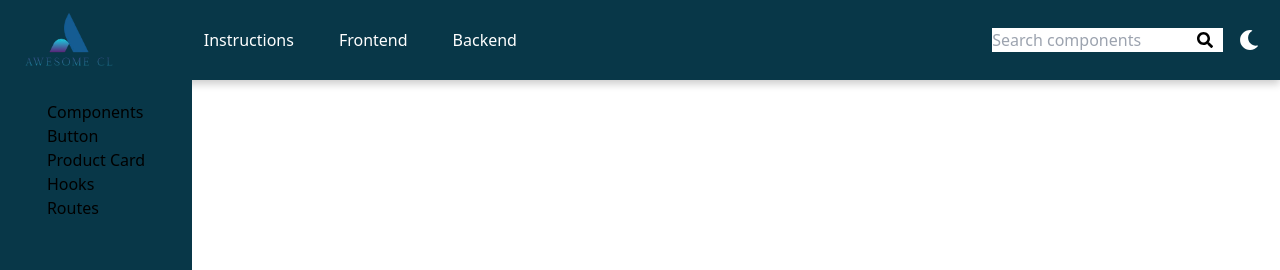
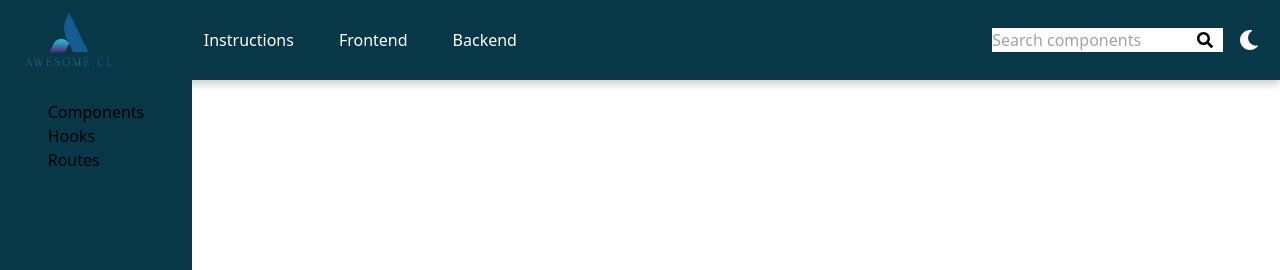
Before and after one commit to Team-Collaborators/Awesome-CL, a React (Vite) app: page /frontend/hooks in a window 1280 px wide. Shown: the top 270 px of the page. Built offline with nearby package versions, Linux system fonts and the light colour scheme.

Commit message:
modify links, add maininstructionslayout

```diff
--- a/public/data/links.js
+++ b/public/data/links.js
@@ -1,48 +1,21 @@
-// // Sidebar links
-// export const sidebarLinks = {
-//   instructions: [{ to: "/frontend/components", label: "Instructions" }],
-//   frontend: [
-//     { to: "/frontend/components", label: "Components" },
-//     { to: "/frontend/hooks", label: "Hooks" },
-//     { to: "/frontend/Routes", label: "Routes" },
-//   ],
-//   backend: [
-//     { to: "/backend/configurations", label: "Configurations" },
-//     { to: "/backend/controllers", label: "Controllers" },
-//     { to: "/backend/middlewares", label: "Middleware" },
-//     { to: "/backend/models", label: "Models" },
-//     { to: "/backend/tests", label: "Tests" },
-//     { to: "/backend/utils", label: "Utils" },
-//     { to: "/backend/envFiles", label: "EnvFiles" },
-//   ],
-// };
-
+// Sidebar links
 export const sidebarLinks = {
-  instructions: [{ to: "/frontend/components", label: "Instructions" }],
+  instructions: [{ path: "/frontend/components", title: "Instructions" }],
   frontend: [
-    {
-      to: "/frontend/components",
-      label: "Components",
-      sublinks: [
-        { to: "/frontend/components/button", label: "Button" },
-        { to: "/frontend/components/product-card", label: "Product Card" },
-        // Add more sublinks as needed
-      ],
-    },
-    { to: "/frontend/hooks", label: "Hooks" },
-    { to: "/frontend/routes", label: "Routes" },
+    { path: "/frontend/components", title: "Components" },
+    { path: "/frontend/hooks", title: "Hooks" },
+    { path: "/frontend/Routes", title: "Routes" },
   ],
   backend: [
-    { to: "/backend/configurations", label: "Configurations" },
-    { to: "/backend/controllers", label: "Controllers" },
-    { to: "/backend/middlewares", label: "Middleware" },
-    { to: "/backend/models", label: "Models" },
-    { to: "/backend/tests", label: "Tests" },
-    { to: "/backend/utils", label: "Utils" },
-    { to: "/backend/envFiles", label: "EnvFiles" },
+    { path: "/backend/configurations", title: "Configurations" },
+    { path: "/backend/controllers", title: "Controllers" },
+    { path: "/backend/middlewares", title: "Middleware" },
+    { path: "/backend/models", title: "Models" },
+    { path: "/backend/tests", title: "Tests" },
+    { path: "/backend/utils", title: "Utils" },
+    { path: "/backend/envFiles", title: "EnvFiles" },
   ],
 };
-
 
 // Navbar links
 export const navbarLinks = [
--- /dev/null
+++ b/src/components/MainInstructionsLayout/MainInstructionsLayout.jsx
@@ -0,0 +1,12 @@
+import React, { useEffect, useState } from "react";
+import { useParams } from "react-router-dom";
+import { RenderCode } from "../RenderCode/RenderCode";
+
+export function MainInstructionsLayout({ data }) {
+  return (
+    <>
+      <h1>Hello, this is the page for instructions & how to get started</h1>
+      <RenderCode code={component.import.code} />
+    </>
+  );
+}
--- a/src/components/Sidebar2/Sidebar2.jsx
+++ b/src/components/Sidebar2/Sidebar2.jsx
@@ -7,48 +7,20 @@ import styles from "./Sidebar2.module.scss";
 
 const Sidebar = ({ links }) => {
   return (
-    // <nav
-    // className={`${styles.sidebar} ${isSidebarOpen ? styles.open : styles.closed}`}
     <nav className={styles.sidebar}>
-      {/* <ul className={styles["sidebar--inner"]}>
+      <ul className={styles["sidebar--inner"]}>
         {links.map((link, index) => {
           return (
             <li key={index} className={styles["sidebar--inner-item"]}>
-              <Link to={link.to} className={styles["sidebar__link"]}>
-                {link.label}
+              <Link to={link.path} className={styles["sidebar__link"]}>
+                {link.title}
               </Link>
-
             </li>
           );
         })}
-      </ul> */}
-      <ul className={styles["sidebar--inner"]}>
-        {links.map((link, index) => (
-          <li key={index} className={styles["sidebar--inner-item"]}>
-            <Link to={link.to} className={styles["sidebar__link"]}>
-              {link.label}
-            </Link>
-            {link.sublinks && link.sublinks.length > 0 && (
-              <ul className={styles["sublinks"]}>
-                {link.sublinks.map((sublink, subIndex) => (
-                  <li
-                    key={subIndex}
-                    className={styles["sidebar--sublink-item"]}
-                  >
-                    <Link
-                      to={sublink.to}
-                      className={styles["sidebar__sublink"]}
-                    >
-                      {sublink.label}
-                    </Link>
-                  </li>
-                ))}
-              </ul>
-            )}
-          </li>
-        ))}
       </ul>
 
+      {/* Playground Button */}
       <Button
         radius="md"
         color="secondary"
--- a/src/components/renderers/RenderPages/RenderPages.jsx
+++ b/src/components/renderers/RenderPages/RenderPages.jsx
@@ -1,23 +1,34 @@
 import React, { useEffect, useState } from "react";
-
-import { Route, Routes } from "react-router-dom";
+// import { Route, Routes } from "react-router-dom";
 import { fetchData } from "../../../hooks/hooks";
 //import { SideBar } from "../../SideBar/Sidebar";
 import { MainBackendLayout } from "../../MainBackendLayout/MainBackendLayout";
 import { MainFrontendLayout } from "../../MainFrontendLayout/MainFrontendLayout";
+import { MainInstructionsLayout } from "../../MainInstructionsLayout/MainInstructionsLayout";
 
 export function RenderPages({ file }) {
   const { data, loading, error } = fetchData(`/data/${file}.json`);
+  const [pageType, setPageType] = useState(null);
+  // const [were, setWere] = useState(true);
 
-  const [were, setWere] = useState(true);
+  // let path = file.split("/");
 
-  let path = file.split("/");
+  // useEffect(() => {
+  //   if (path.length > 0 && path[0] === "backend") {
+  //     setWere(true);
+  //   } else {
+  //     setWere(false);
+  //   }
+  // }, [file]);
 
   useEffect(() => {
-    if (path.length > 0 && path[0] === "backend") {
-      setWere(true);
-    } else {
-      setWere(false);
+    const path = file.split("/");
+    if (path[0] === "backend") {
+      setPageType("backend");
+    } else if (path[0] === "frontend") {
+      setPageType("frontend");
+    } else if (path[0] === "instructions") {
+      setPageType("instructions");
     }
   }, [file]);
 
@@ -25,10 +36,26 @@ export function RenderPages({ file }) {
   if (error) return <p>Error: {error}</p>;
   // Ensure that rendering doesn't occur before data is loaded
   if (!data || data.length === 0) return <p>No data available</p>;
-  return (
-    <>
+
+  let LayoutComponent;
+  switch (pageType) {
+    case "backend":
+      LayoutComponent = MainBackendLayout;
+      break;
+    case "frontend":
+      LayoutComponent = MainFrontendLayout;
+      break;
+    case "instructions":
+      LayoutComponent = MainInstructionsLayout;
+      break;
+    default:
+      return <p>Unknown page type</p>;
+  }
+
+  return <LayoutComponent data={data} />;
+    // <>
       {/* <SideBar data={data} /> */}
-      <Routes>
+      {/* <Routes>
         <Route
           path="/"
           element={
@@ -49,8 +76,8 @@ export function RenderPages({ file }) {
             )
           }
         />
-      </Routes>
+      </Routes> */}
       {/* <Footer /> */}
-    </>
-  );
+    // </>
+  // );
 }
--- a/src/routes/routes.jsx
+++ b/src/routes/routes.jsx
@@ -6,11 +6,7 @@ import Playground from "../components/Playground/Playground";
 import NotFound from "../components/NotFound/NotFound";
 import { RenderPages } from "../components/renderers/RenderPages/RenderPages";
 
-
-
 export default function MainRoutes({ isDarkMode, toggleTheme }) {
-
-
   return (
     <Router>
       <Routes>
@@ -89,5 +85,4 @@ export default function MainRoutes({ isDarkMode, toggleTheme }) {
       </Routes>
     </Router>
   );
-
 }
```
Also changed, not shown: src/components/SideBar/Sidebar.jsx (+9 -3 lines).
